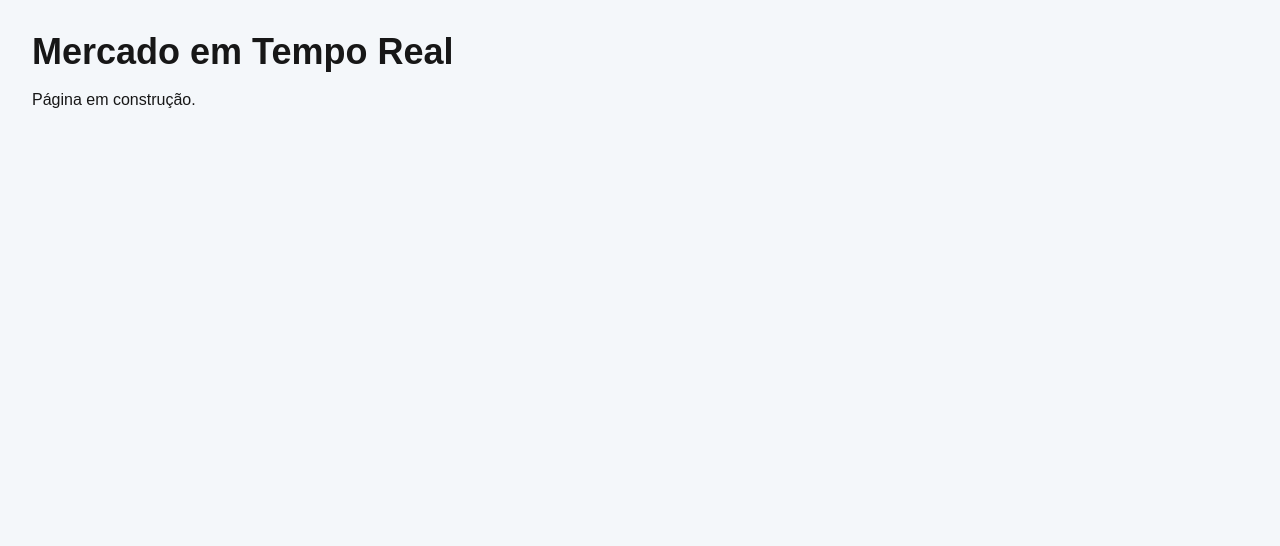
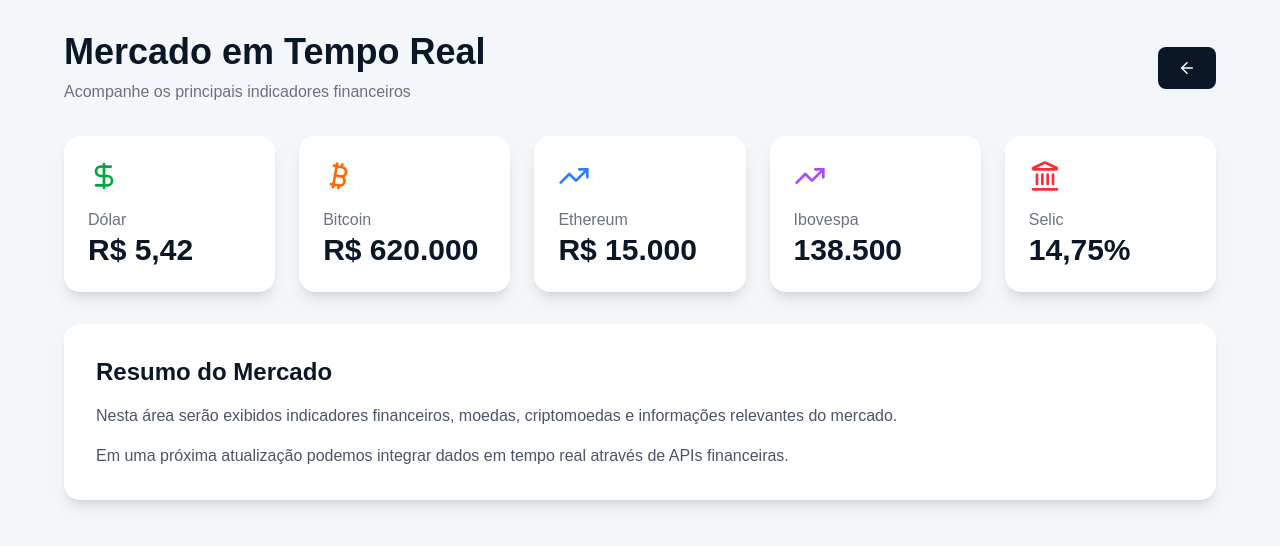
Before and after one commit to maninholgr/ev-patrimonial, a Next.js app: page /dashboard/mercado in a window 1280 px wide. Shown: the top 546 px of the page. Built offline with nearby package versions, Linux system fonts and the light colour scheme.

Commit message:
cria pagina mercado

```diff
--- a/app/dashboard/mercado/page.tsx
+++ b/app/dashboard/mercado/page.tsx
@@ -1,18 +1,141 @@
 "use client";
 
+import { useRouter } from "next/navigation";
+import {
+  ArrowLeft,
+  DollarSign,
+  Bitcoin,
+  TrendingUp,
+  Landmark,
+} from "lucide-react";
+
 export default function Mercado() {
+
+  const router = useRouter();
 
   return (
 
     <main className="min-h-screen bg-[#F4F7FA] p-8">
 
-      <h1 className="text-4xl font-bold">
-        Mercado em Tempo Real
-      </h1>
+      <div className="mx-auto max-w-6xl">
 
-      <p className="mt-4">
-        Página em construção.
-      </p>
+        {/* TOPO */}
+
+        <div className="mb-8 flex items-center justify-between">
+
+          <div>
+
+            <h1 className="text-4xl font-bold text-[#0B1727]">
+              Mercado em Tempo Real
+            </h1>
+
+            <p className="mt-2 text-gray-500">
+              Acompanhe os principais indicadores financeiros
+            </p>
+
+          </div>
+
+          <button
+            onClick={() => router.push("/dashboard")}
+            className="rounded-lg bg-[#0B1727] px-5 py-3 text-white hover:opacity-90"
+          >
+            <ArrowLeft size={18} />
+          </button>
+
+        </div>
+
+        {/* CARDS */}
+
+        <div className="grid gap-6 md:grid-cols-2 lg:grid-cols-5">
+
+          <div className="rounded-2xl bg-white p-6 shadow-lg">
+            <DollarSign
+              className="mb-4 text-green-600"
+              size={32}
+            />
+            <p className="text-gray-500">
+              Dólar
+            </p>
+            <h2 className="text-3xl font-bold text-[#0B1727]">
+              R$ 5,42
+            </h2>
+          </div>
+
+          <div className="rounded-2xl bg-white p-6 shadow-lg">
+            <Bitcoin
+              className="mb-4 text-orange-500"
+              size={32}
+            />
+            <p className="text-gray-500">
+              Bitcoin
+            </p>
+            <h2 className="text-3xl font-bold text-[#0B1727]">
+              R$ 620.000
+            </h2>
+          </div>
+
+          <div className="rounded-2xl bg-white p-6 shadow-lg">
+            <TrendingUp
+              className="mb-4 text-blue-500"
+              size={32}
+            />
+            <p className="text-gray-500">
+              Ethereum
+            </p>
+            <h2 className="text-3xl font-bold text-[#0B1727]">
+              R$ 15.000
+            </h2>
+          </div>
+
+          <div className="rounded-2xl bg-white p-6 shadow-lg">
+            <TrendingUp
+              className="mb-4 text-purple-500"
+              size={32}
+            />
+            <p className="text-gray-500">
+              Ibovespa
+            </p>
+            <h2 className="text-3xl font-bold text-[#0B1727]">
+              138.500
+            </h2>
+          </div>
+
+          <div className="rounded-2xl bg-white p-6 shadow-lg">
+            <Landmark
+              className="mb-4 text-red-500"
+              size={32}
+            />
+            <p className="text-gray-500">
+              Selic
+            </p>
+            <h2 className="text-3xl font-bold text-[#0B1727]">
+              14,75%
+            </h2>
+          </div>
+
+        </div>
+
+        {/* BLOCO INFORMATIVO */}
+
+        <div className="mt-8 rounded-2xl bg-white p-8 shadow-lg">
+
+          <h2 className="mb-4 text-2xl font-bold text-[#0B1727]">
+            Resumo do Mercado
+          </h2>
+
+          <p className="text-gray-600">
+            Nesta área serão exibidos indicadores financeiros,
+            moedas, criptomoedas e informações relevantes do mercado.
+          </p>
+
+          <p className="mt-4 text-gray-600">
+            Em uma próxima atualização podemos integrar dados em
+            tempo real através de APIs financeiras.
+          </p>
+
+        </div>
+
+      </div>
 
     </main>
 
```
